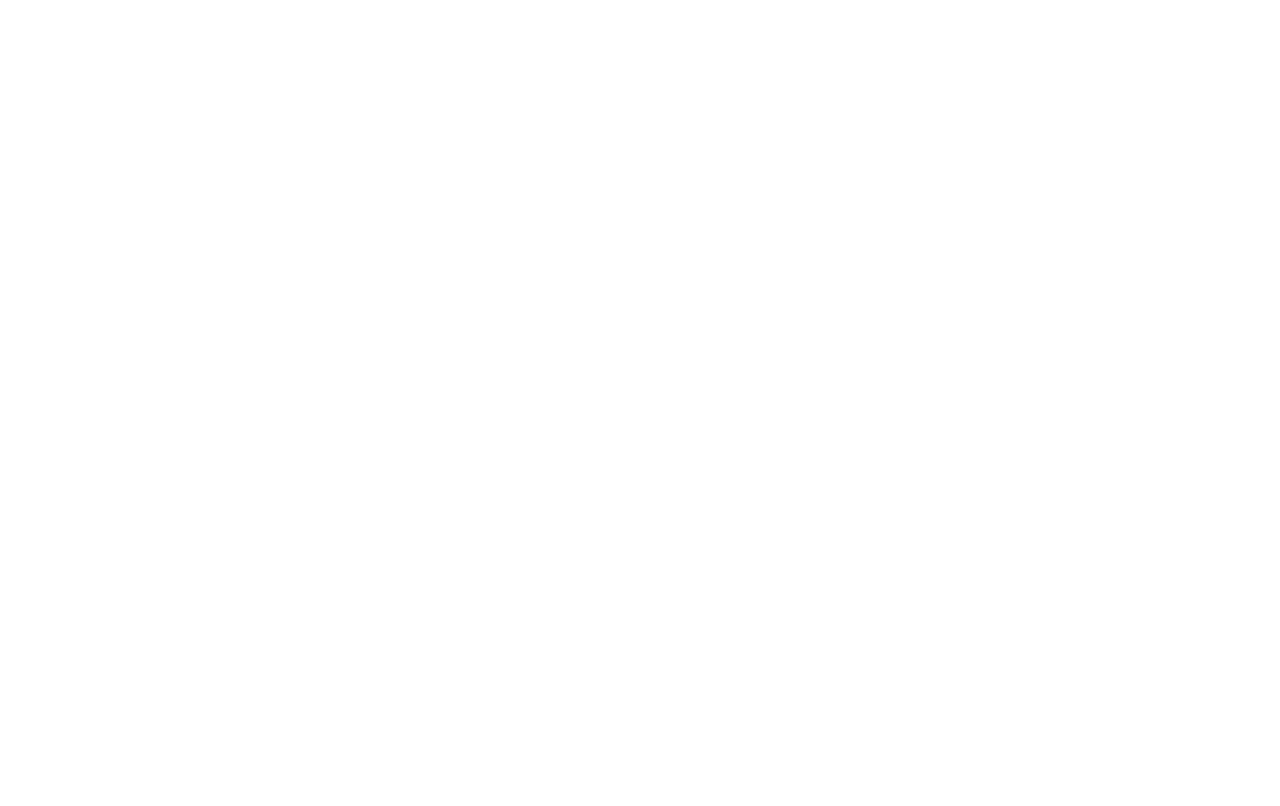
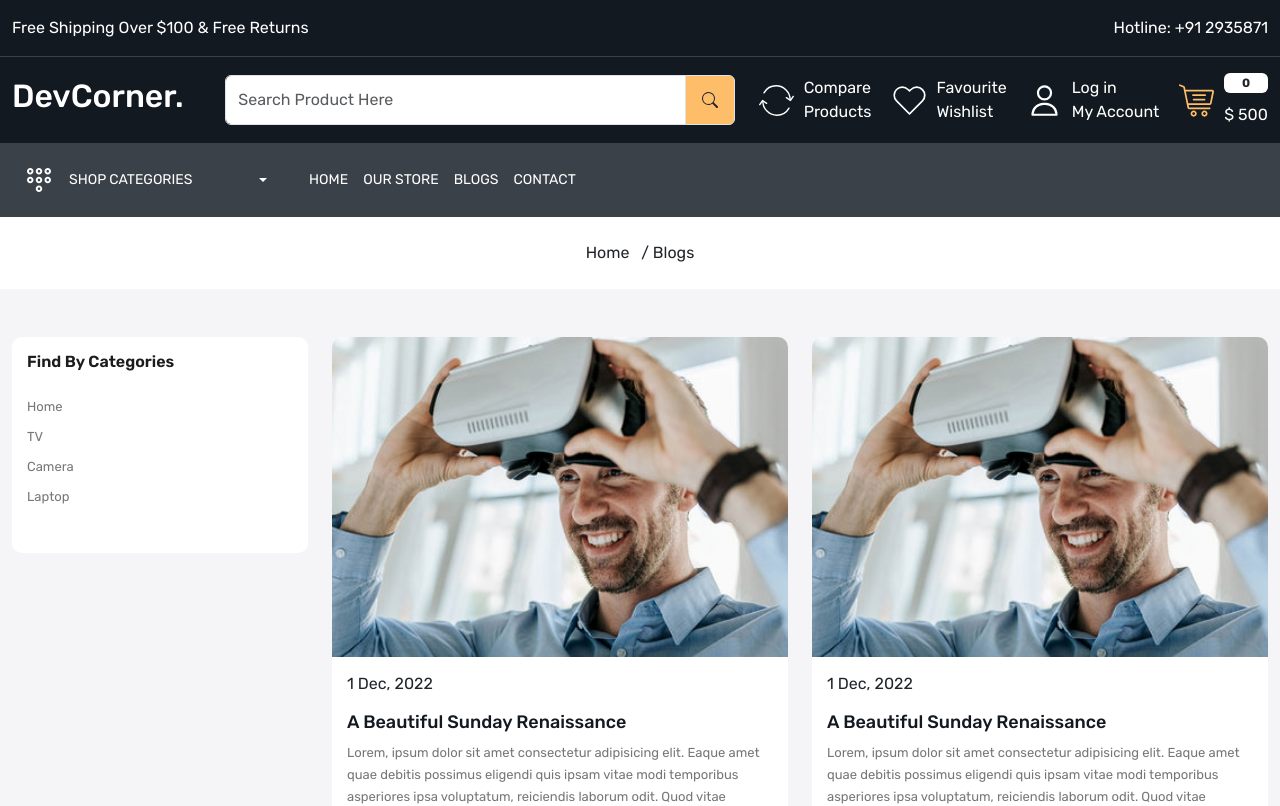
Before and after one commit to CRush-Coding/Ecommerce-Frontend, a React (Create React App) app: page /blogs in a window 1280 px wide. Before the commit this address had no page. Shown: the top 806 px of the page. Built offline with nearby package versions, Linux system fonts and the light colour scheme.

Commit message:
Created Blog Page

```diff
--- a/src/App.js
+++ b/src/App.js
@@ -6,6 +6,7 @@
 import About from './pages/About';
 import Contact from './pages/Contact';
 import OurStore from './pages/OurStore';
+import Blog from './pages/Blog';
 
 function App() {
   return <>
@@ -16,6 +17,7 @@
           <Route path='About' element={<About />}/>
           <Route path='Contact' element={<Contact />}/>
           <Route path='store' element={<OurStore />}/>
+          <Route path='blogs' element={<Blog />}/>
         </Route>
 
       </Routes>
--- a/src/components/BlogCard.js
+++ b/src/components/BlogCard.js
@@ -3,11 +3,10 @@
 
 const BlogCard = () => {
   return (
-    <div className='col-3'>
     <div className="blog-card">
         <div className="card-image">
             <img src='images/images/blog-1.jpg'
-                    className='img-fluid'
+                className='img-fluid w-100'
                 alt='blog'
             />
         </div>
@@ -22,7 +21,6 @@
             <Link to="/" className='button'>Read More</Link>
         </div>
     </div>
-    </div>
   );
 }
 
--- a/src/components/Header.js
+++ b/src/components/Header.js
@@ -92,7 +92,7 @@
                         <div className="d-flex align-items-center gap-15">
                             <NavLink className="text-white" to="/">Home</NavLink>
                             <NavLink className="text-white" to="/store">Our Store</NavLink>
-                            <NavLink className="text-white" to="/">Blogs</NavLink>
+                            <NavLink className="text-white" to="/blogs">Blogs</NavLink>
                             <NavLink className="text-white" to="/Contact ">Contact</NavLink>
                         </div>
                     </div>
--- a/src/components/ProductCard.js
+++ b/src/components/ProductCard.js
@@ -24,7 +24,7 @@
                     <Link><img src='images/images/wish.svg' alt='wishlist'/></Link>
                 </div>
                 <div className="product-image">
-                    <img src='images/images/watch.jpg' alt='product image' className='img-fluid'/>
+                    <img src='images/images/watch.jpg' alt='product' className='img-fluid'/>
                 </div>
                 <div className="product-details">
                     <h6 className="brand">Havels</h6>
--- /dev/null
+++ b/src/pages/Blog.js
@@ -0,0 +1,52 @@
+import React from 'react';
+import BreadCrumb from '../components/BreadCrumb';
+import Meta from '../components/Meta';
+import BlogCard from '../components/BlogCard';
+
+const Blog = () => {
+  return (
+    <>
+        <Meta title={"Blogs"}/>
+        <BreadCrumb title='Blogs'/>
+        <div className="log-wrapper home-wrapper-2 py-5">
+            <div className="container-xxl">
+                <div className="row">
+                    <div className="col-3">
+                    <div className='filter-card mb-3'>
+                            <h3 className="filter-title">
+                                Find By Categories
+                            </h3>
+                            <div>
+                                <ul className='ps-0'>
+                                    <li>Home</li>
+                                    <li>TV</li>
+                                    <li>Camera</li>
+                                    <li>Laptop</li>
+                                </ul>
+                            </div>
+                        </div>
+                    </div>
+                    <div className="col-9">
+                        <div className="row">
+                            <div className="col-6 mb-3">
+                                <BlogCard />
+                            </div>
+                            <div className="col-6 mb-3">
+                                <BlogCard />
+                            </div>
+                            <div className="col-6 mb-3">
+                                <BlogCard />
+                            </div>
+                            <div className="col-6 mb-3">
+                                <BlogCard />
+                            </div>
+                        </div>
+                    </div>
+                </div>
+            </div>
+        </div>
+    </>
+  )
+}
+
+export default Blog
--- a/src/pages/Home.js
+++ b/src/pages/Home.js
@@ -291,10 +291,21 @@
           <div className="col-12">
             <h3 className='section-heading'>Our Latest Blogs</h3>
           </div>
+          <div className="row">
+            <div className="col-3">
               <BlogCard />
+            </div>
+            <div className="col-3">
               <BlogCard />
+            </div>
+            <div className="col-3">
               <BlogCard />
+            </div>
+            <div className="col-3">
               <BlogCard />
+            </div>
+          </div>
+
         </div>
       </div>
     </section>
```
Lines whose indentation alone changed are shown as unchanged.
